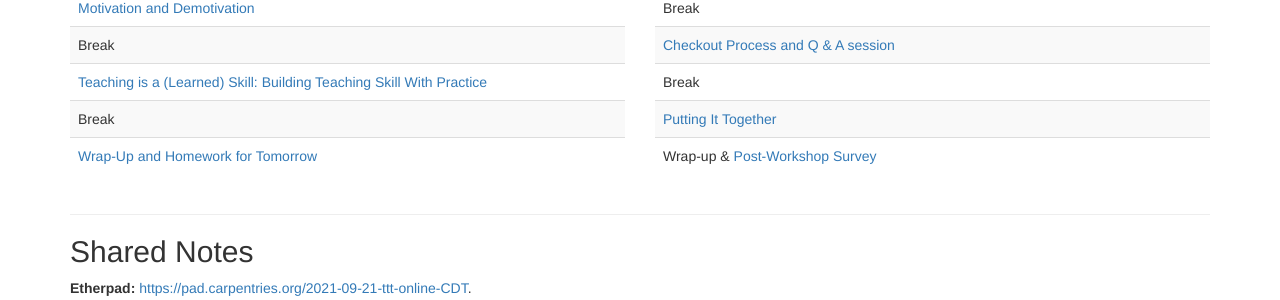
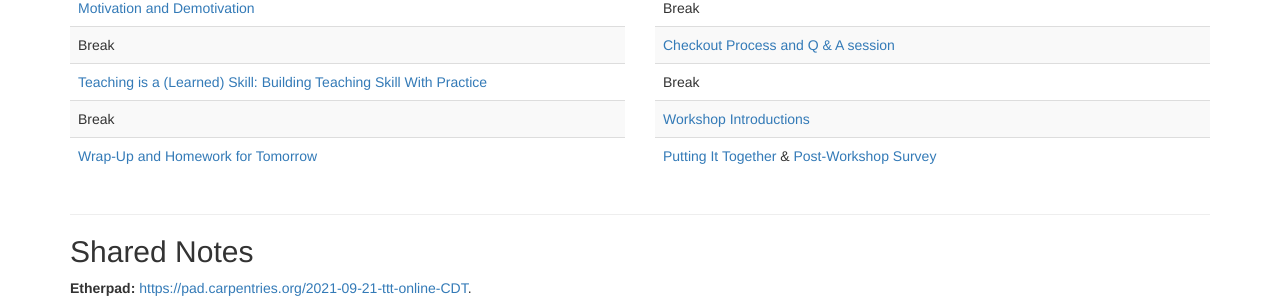
Before and after one commit to carpentries-workshops/2021-09-21-ttt-online-CDT, a Jekyll site: the page built from index.md, in a window 1280 px wide and 900 px high, scrolled down 1536 px. Shown: the part 419-719 px from the top of the window. Built offline with Jekyll 4.4.1, drawn with Linux system fonts in a browser that asks for light colours.

Commit message:
Put back 'workshop introductions' section

```diff
--- a/index.md
+++ b/index.md
@@ -263,8 +263,8 @@ scheduled end time.</em></p>
           <tr><td>Break</td> </tr>
           <tr><td><a target="_blank" href="https://carpentries.github.io/instructor-training/20-checkout/index.html">Checkout Process and Q & A session</a></td> </tr>
           <tr><td>Break</td> </tr>
-          <tr><td><a target="_blank" href="https://carpentries.github.io/instructor-training/24-practices/index.html">Putting It Together</a></td> </tr>
-          <tr><td>Wrap-up & <a target="_blank" href="{{ site.instructor_post_survey }}{{ site.github.project_title }}">Post-Workshop Survey</a></td> </tr>
+          <tr><td><a target="_blank" href="https://carpentries.github.io/instructor-training/23-introductions/index.html">Workshop Introductions</a></td> </tr>
+          <tr><td><a target="_blank" href="https://carpentries.github.io/instructor-training/24-practices/index.html">Putting It Together</a> & <a target="_blank" href="{{ site.instructor_post_survey }}{{ site.github.project_title }}">Post-Workshop Survey</a></td> </tr>
     </table>
   </div>
 </div>
```
